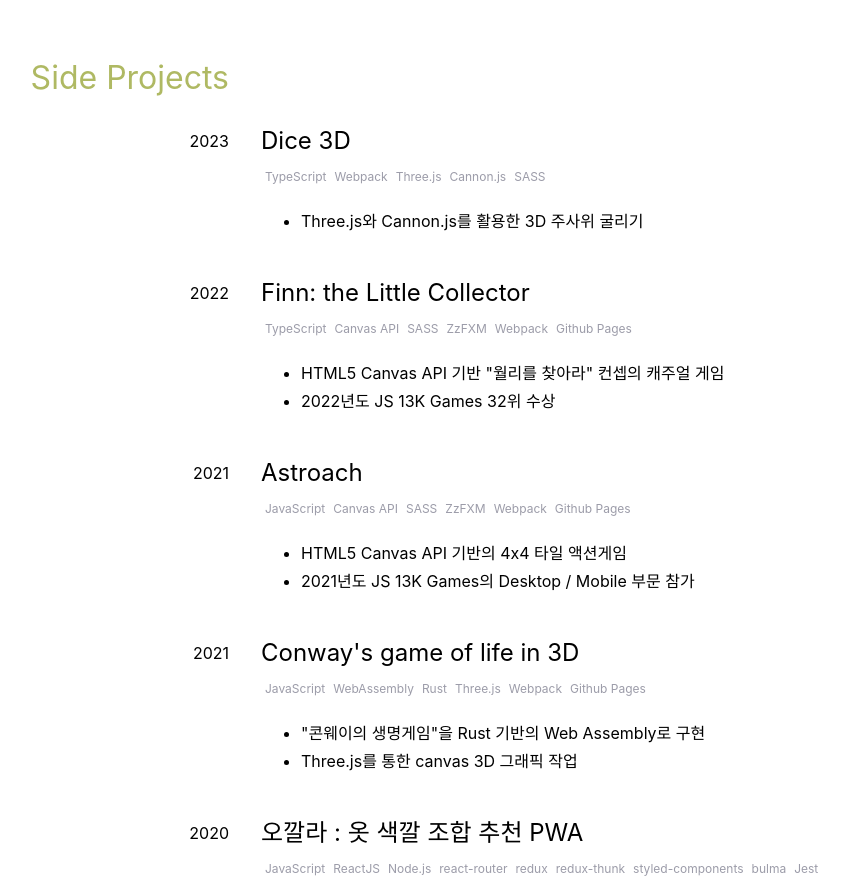
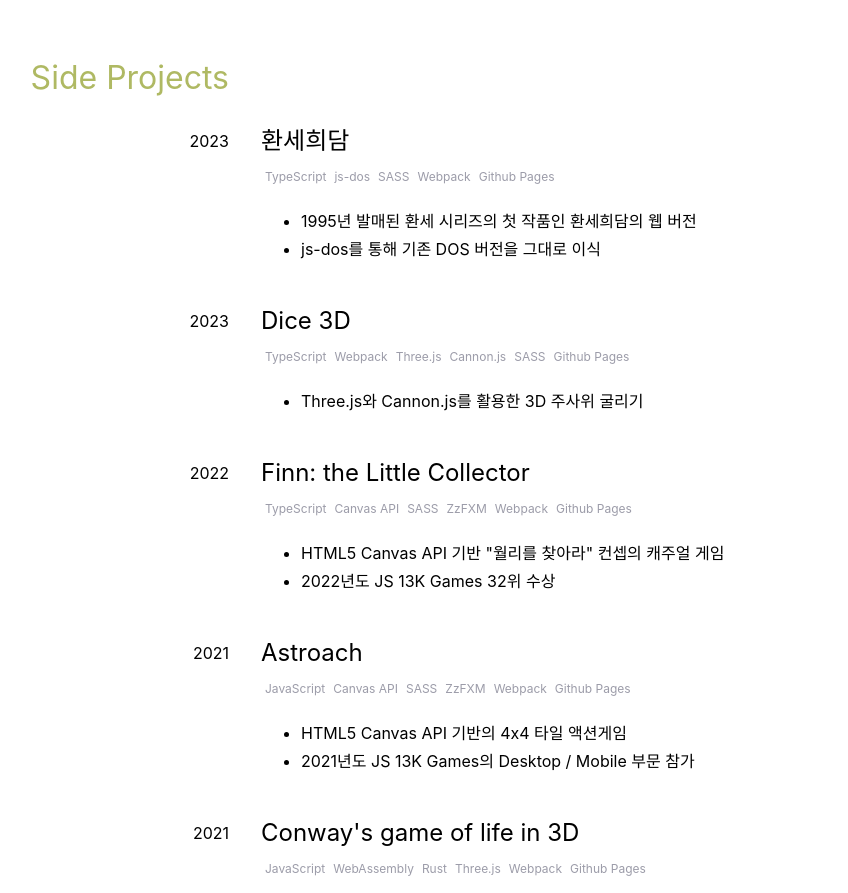
Before and after one commit to Shubidumdu/my-resume, a Svelte app: page / in a window 1280 px wide. Shown: the part 1460-2353 px from the top of the page, without its empty margins (181-1029 px from the left). Built offline with nearby package versions, Linux system fonts and the light colour scheme; a web font is replaced by a local one.

Commit message:
Add 환세희담 in projects

```diff
--- a/src/components/Projects.svelte
+++ b/src/components/Projects.svelte
@@ -114,9 +114,16 @@
     {
       period: '2023',
       title: 'Dice 3D',
-      tags: ['TypeScript', 'Webpack', 'Three.js', 'Cannon.js', 'SASS'],
+      tags: ['TypeScript', 'Webpack', 'Three.js', 'Cannon.js', 'SASS', 'Github Pages'],
       descs: ['Three.js와 Cannon.js를 활용한 3D 주사위 굴리기'],
       url: 'https://shubidumdu.github.io/dice-3d/',
+    },
+    {
+      period: '2023',
+      title: '환세희담',
+      tags: ['TypeScript', 'js-dos', 'SASS', 'Webpack', 'Github Pages'],
+      descs: ['1995년 발매된 환세 시리즈의 첫 작품인 환세희담의 웹 버전', 'js-dos를 통해 기존 DOS 버전을 그대로 이식'],
+      url: 'https://shubidumdu.github.io/hwanseheedam/',
     },
   ].reverse();
 </script>
```
